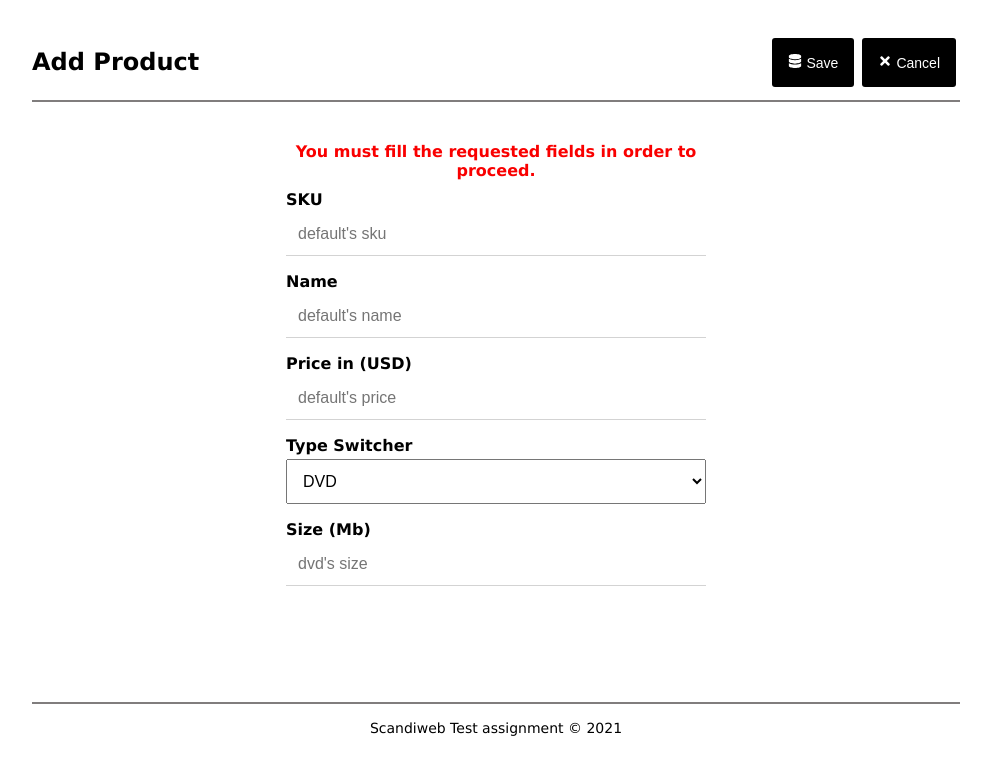
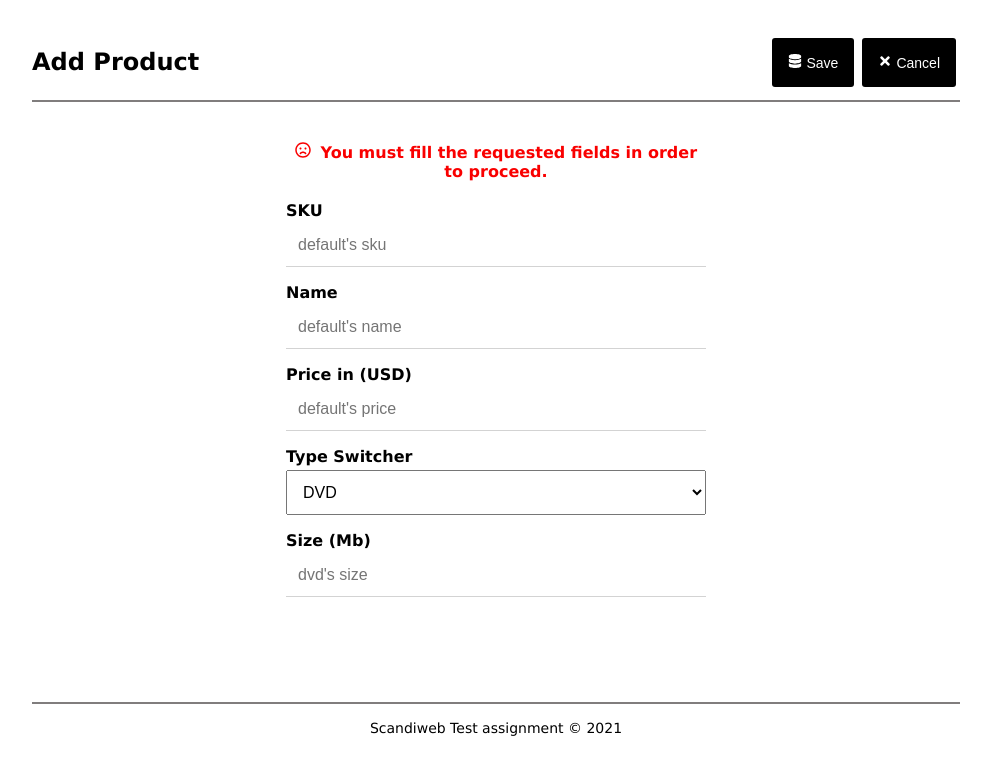
Before and after one commit to ibisdavi012/jdtstore-ui, a React (Create React App) app: page /add-product in a window 1280 px wide. Both pictures are taken after a click on the button "Save". Shown: the top 774 px of the page, without its empty margins (144-1135 px from the left). Built offline with nearby package versions, Linux system fonts and the light colour scheme.

Commit message:
Added a Form Error Message component

```diff
--- a/src/features/add-product/Add-Product-Form/AddProductForm.js
+++ b/src/features/add-product/Add-Product-Form/AddProductForm.js
@@ -8,8 +8,9 @@ import { reset, abort, saved } from "../addProductSlice";
 
 import "./add-product-form.scss";
 import DynamicFieldGroup from "./DynamicFieldGroup";
+import FormError from "./FormError";
 
-const productEndpoint = "http://localhostp/products";
+const productEndpoint = "http://localhost/products";
 
 function AddProductForm(props) {
   const initialState = {
@@ -117,6 +118,7 @@ function AddProductForm(props) {
           })
           .catch((error) => {
             setErrorSaving(true);
+            dispatch(abort());
           });
       }
     }
@@ -144,20 +146,15 @@ function AddProductForm(props) {
 
   return (
     <form id="product_form" autoComplete="off">
-      {errors.length > 0 && displayFormError ? (
-        <p className="error-notification">
-          You must fill the requested fields in order to proceed.
-        </p>
-      ) : (
-        ""
-      )}
-      {errorSaving && displayFormError ? (
-        <p className="error-notification">
-          This form could not be saved. PLease, try again.
-        </p>
-      ) : (
-        ""
-      )}
+      <FormError
+        visible={errors.length > 0 && displayFormError}
+        message="You must fill the requested fields in order to proceed."
+      />
+      <FormError
+        visible={errorSaving && displayFormError}
+        message="This form could not be saved. Please, check you internet connection,
+          the input fields and then try again."
+      />
 
       <FormField
         label="SKU"
@@ -217,7 +214,7 @@ function AddProductForm(props) {
           category="dvd"
           value={state.size}
           onChange={onChange}
-          type="unit"
+          type="units"
           unit="mb"
           reportError={reportError}
         />
@@ -229,7 +226,7 @@ function AddProductForm(props) {
           category="book"
           value={state.weight}
           onChange={onChange}
-          type="unit"
+          type="units"
           unit="kg"
           reportError={reportError}
         />
--- /dev/null
+++ b/src/features/add-product/Add-Product-Form/FormError.jsx
@@ -0,0 +1,10 @@
+import { FaRegFrown } from "react-icons/fa";
+export default function FormError({ visible, message }) {
+  return visible ? (
+    <p className="error-notification">
+      <FaRegFrown /> {message}
+    </p>
+  ) : (
+    <></>
+  );
+}
--- a/src/features/add-product/Add-Product-Form/FormField.js
+++ b/src/features/add-product/Add-Product-Form/FormField.js
@@ -51,6 +51,7 @@ export default function FormField({
         type="text"
         placeholder={`${category ? category : "product"}'s ${id.toLowerCase()}`}
         onChange={(e) => validate(e)}
+        onBlur={(e) => validate(e)}
         value={value || ""}
         data-category={category}
       />
--- a/src/features/add-product/Add-Product-Form/add-product-form.scss
+++ b/src/features/add-product/Add-Product-Form/add-product-form.scss
@@ -91,7 +91,7 @@
     font-size: 1.6rem;
     text-align: center;
     font-weight: bold;
-    margin-bottom: 1rem;
+    margin-bottom: 2rem;
     animation: NotificationEffect 1s ease 0s infinite;
 
     @keyframes NotificationEffect {
--- a/src/features/add-product/Add-Product-Form/form-validation.js
+++ b/src/features/add-product/Add-Product-Form/form-validation.js
@@ -70,7 +70,21 @@ export function usd(value) {
 }
 
 export function units(value, requiredUnit) {
-  console.log(value, requiredUnit);
+  const unitReg = new RegExp(
+    `^(\\d+|\\d{0,3}\\.\\d{1,2})+[\\s]{0,1}${requiredUnit}+$`,
+    "i"
+  );
+
+  if (!isNotEmpty(value)) {
+    return prepareMessage(false, empty);
+  }
+
+  if (!unitReg.test(value)) {
+    return prepareMessage(
+      false,
+      `It must be a valid number expressed in ${requiredUnit}. Ex. 12${requiredUnit} / 22 ${requiredUnit} / 2.50${requiredUnit}`
+    );
+  }
   return prepareMessage(true, "");
 }
 
```
